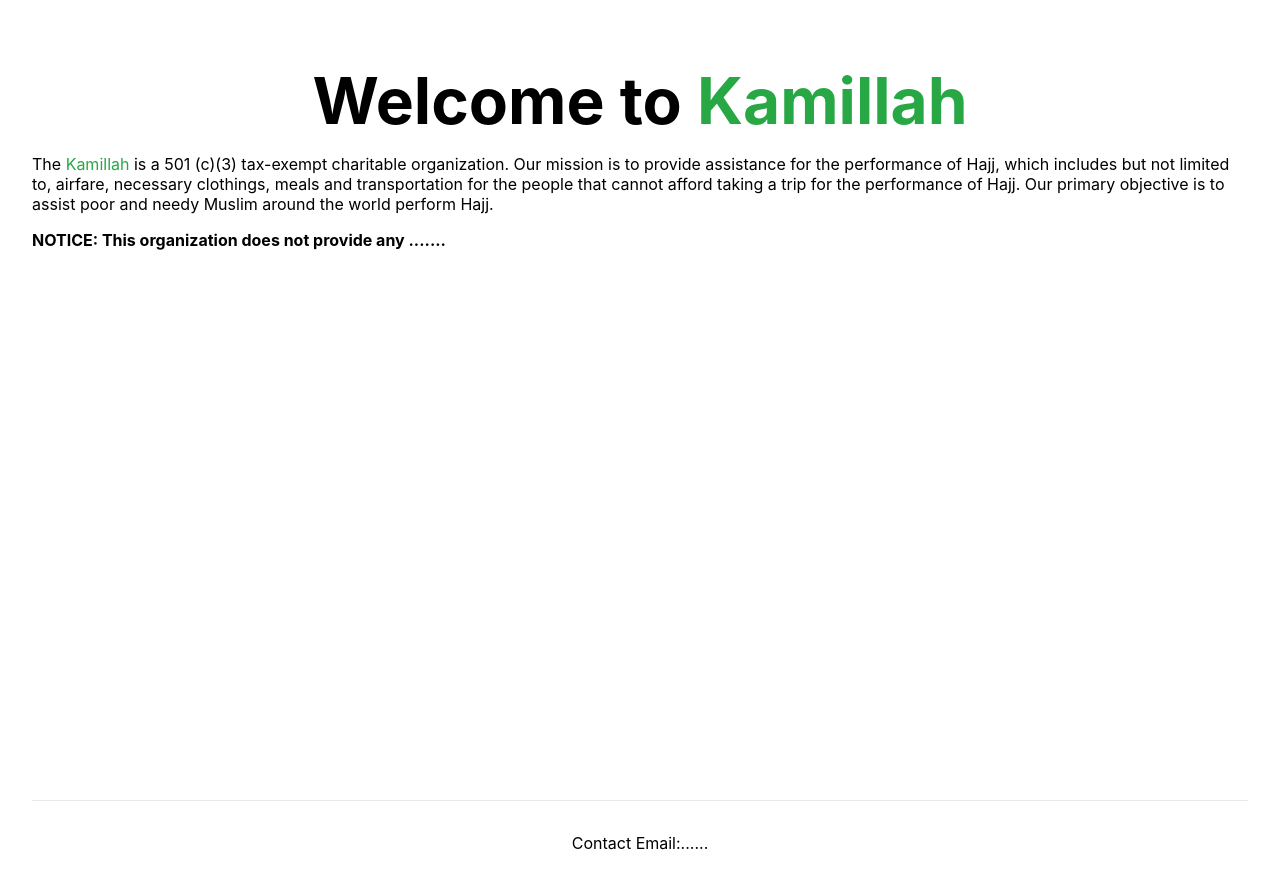
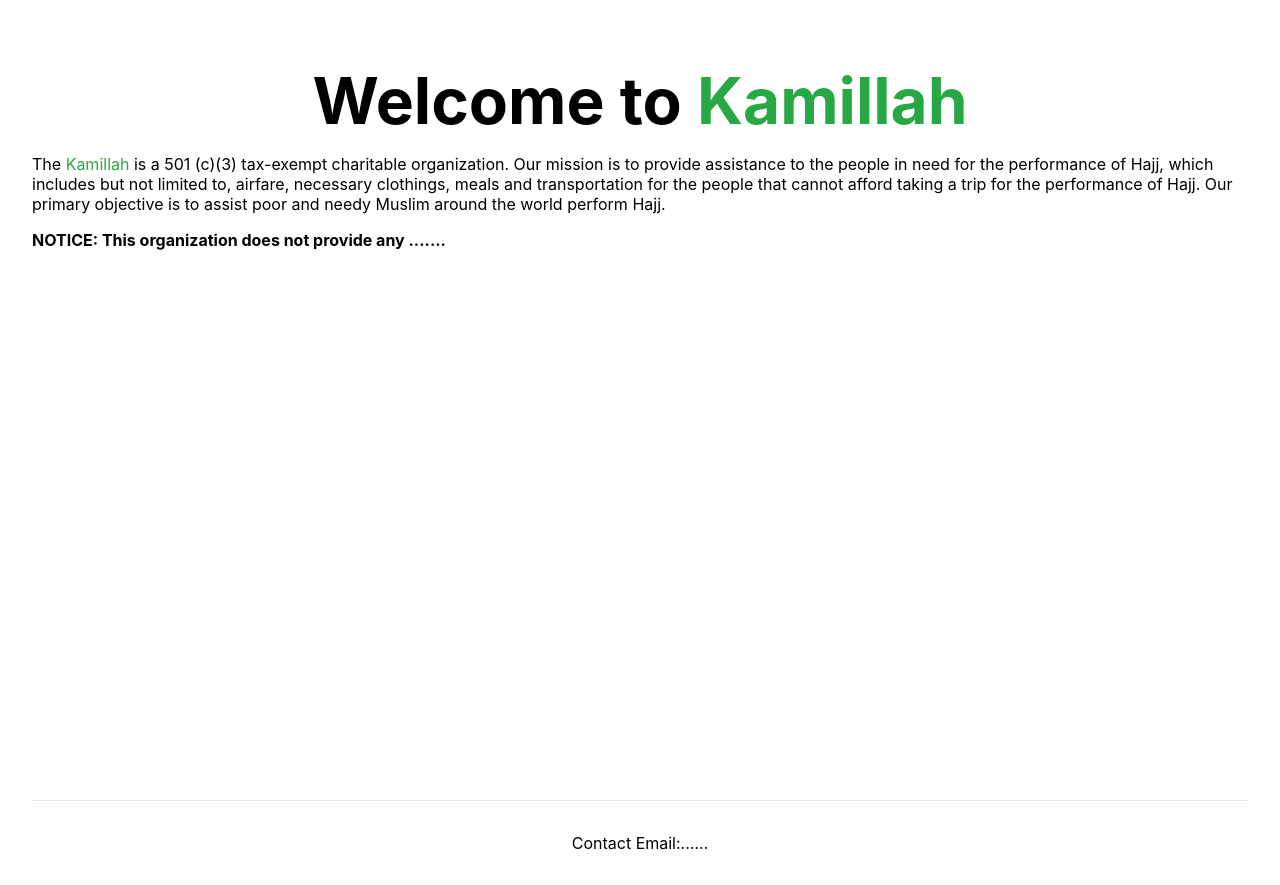
Before and after one commit to bashiraziz/kamillah, a Next.js app: page / in a window 1280 px wide. Built offline with nearby package versions, Linux system fonts and the light colour scheme.

Commit message:
update home pages

```diff
--- a/package.json
+++ b/package.json
@@ -9,6 +9,10 @@
     "lint": "next lint"
   },
   "dependencies": {
+    "@emotion/react": "^11.9.3",
+    "@emotion/styled": "^11.9.3",
+    "@mui/icons-material": "^5.8.4",
+    "@mui/material": "^5.9.2",
     "next": "12.2.3",
     "react": "18.2.0",
     "react-dom": "18.2.0"
--- a/pages/index.js
+++ b/pages/index.js
@@ -19,7 +19,7 @@ export default function Home() {
         <p>
         The <span style={{color:"#28a745"}}> Kamillah</span> is a 501 (c)(3)
         tax-exempt charitable organization.
-        Our mission is to provide assistance for the performance of Hajj, which includes but not limited to, airfare, necessary clothings,
+        Our mission is to provide assistance to the people in need for the performance of Hajj, which includes but not limited to, airfare, necessary clothings,
         meals and transportation for the people that cannot afford taking a trip
         for the performance of Hajj.
         Our primary objective is to assist poor and needy Muslim around the world perform Hajj.
```
Also changed, not shown: 1 other file (tests, documents, lock files or other folders).
